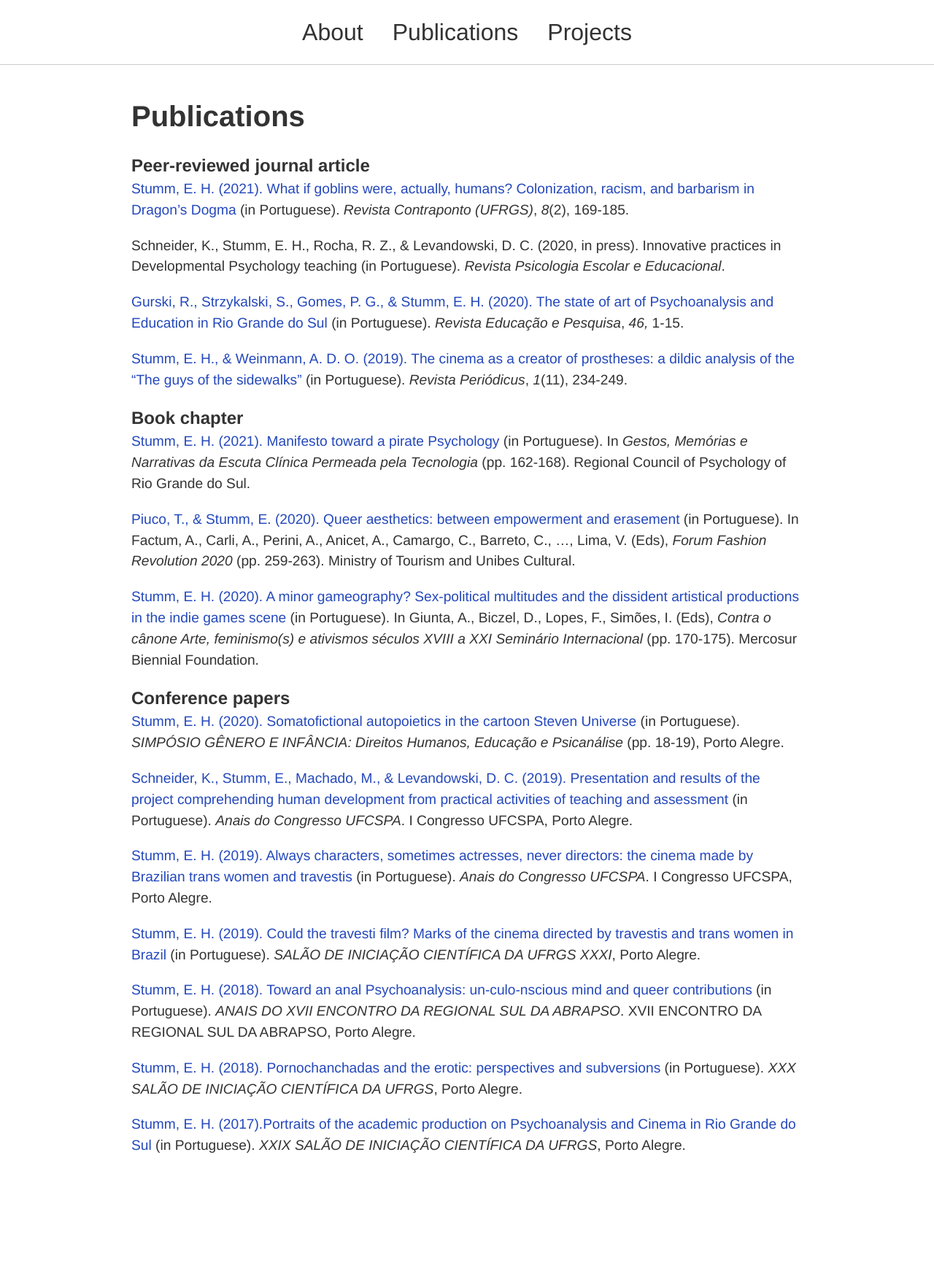
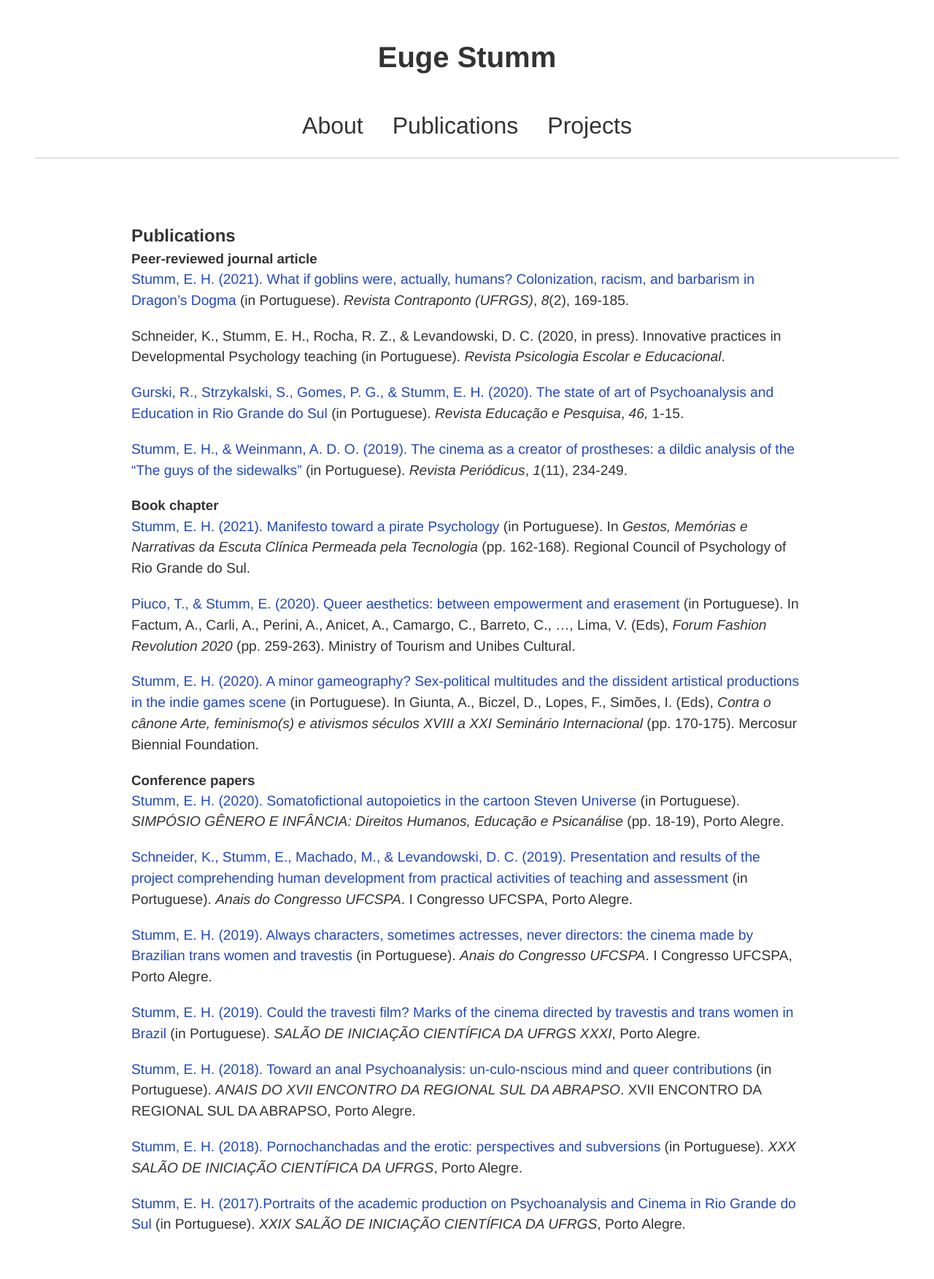
Before and after one commit to eugestumm/eugestumm.github.io, a Jekyll site: the page built from publications.md, in a window 1280 px wide. Shown: the whole page at 73% size. Built offline with Jekyll 4.4.1, drawn with Linux system fonts in a browser that asks for light colours; before the commit the page ends 1645 px from its top, so only the background shows below that.

```diff
--- a/_layouts/default.html
+++ b/_layouts/default.html
@@ -6,6 +6,8 @@
 			<link rel="stylesheet" type="text/css" href="css/main.css">
 		</head>
 		<body>
+      <header>
+        <h1>Euge Stumm</h1>
         <nav>
             <ul>
                 <li><a href="/">About</a></li>
@@ -14,6 +16,7 @@
 
             </ul>
         </nav>
+    </header>
 			<div class="container">
 
 			{{ content }}
--- a/css/main.css
+++ b/css/main.css
@@ -5,10 +5,16 @@
   box-sizing: border-box;
 }
 
+header {
+    padding: 3em;
+    display: block;
+    text-align: center;
+}
+
 /* Set body styles */
 body {
   font-family: 'Helvetica Neue', sans-serif;
-  font-size: 16px;
+
   line-height: 1.5;
   color: #333;
 }
--- a/publications.md
+++ b/publications.md
@@ -7,9 +7,9 @@ title: Euge Stumm - Publications
 ---
 
 
-# Publications
+## Publications
 
-## Peer-reviewed journal article
+### Peer-reviewed journal article
 
 [Stumm, E. H. (2021). What if goblins were, actually, humans? Colonization, racism, and barbarism in Dragon's Dogma](https://www.seer.ufrgs.br/contraponto/article/view/117303/65101) (in Portuguese). _Revista Contraponto (UFRGS)_, _8_(2), 169-185.
 
@@ -19,7 +19,7 @@ Schneider, K., Stumm, E. H., Rocha, R. Z., & Levandowski, D. C. (2020, in press)
 
 [Stumm, E. H., & Weinmann, A. D. O. (2019). The cinema as a creator of prostheses: a dildic analysis of the "The guys of the sidewalks"](https://doi.org/10.9771/peri.v1i11.29254) (in Portuguese). _Revista Periódicus_, _1_(11), 234-249.
 
-## Book chapter
+### Book chapter
 
 [Stumm, E. H. (2021). Manifesto toward a pirate Psychology](https://www.crprs.org.br/conteudo/publicacoes/coletanea_CPCP_final.pdf) (in Portuguese). In _Gestos, Memórias e Narrativas da Escuta Clínica Permeada pela Tecnologia_ (pp. 162-168). Regional Council of Psychology of Rio Grande do Sul.
 
@@ -27,7 +27,7 @@ Schneider, K., Stumm, E. H., Rocha, R. Z., & Levandowski, D. C. (2020, in press)
 
 [Stumm, E. H. (2020). A minor gameography? Sex-political multitudes and the dissident artistical productions in the indie games scene](https://21cf08b2-90b0-4b83-97f9-807117bee408.filesusr.com/ugd/af02ce_25e71233bb4b4c42877ad2ac1b95b75b.pdf) (in Portuguese). In Giunta, A., Biczel, D., Lopes, F., Simões, I. (Eds), _Contra o cânone Arte, feminismo(s) e ativismos séculos XVIII a XXI Seminário Internacional_ (pp. 170-175). Mercosur Biennial Foundation.
 
-## Conference papers
+### Conference papers
 
 [Stumm, E. H. (2020). Somatofictional autopoietics in the cartoon Steven Universe](https://www.researchgate.net/publication/352991027_Autopoieticas_somatoficcionais_no_cartoon_infantil_Steve_Universe) (in Portuguese). _SIMPÓSIO GÊNERO E INFÂNCIA: Direitos Humanos, Educação e Psicanálise_ (pp. 18-19), Porto Alegre.
 
```
Also changed, not shown: projects.md (+1 -1 lines), css/navbar.css (deleted). Lines whose indentation alone changed are shown as unchanged.
